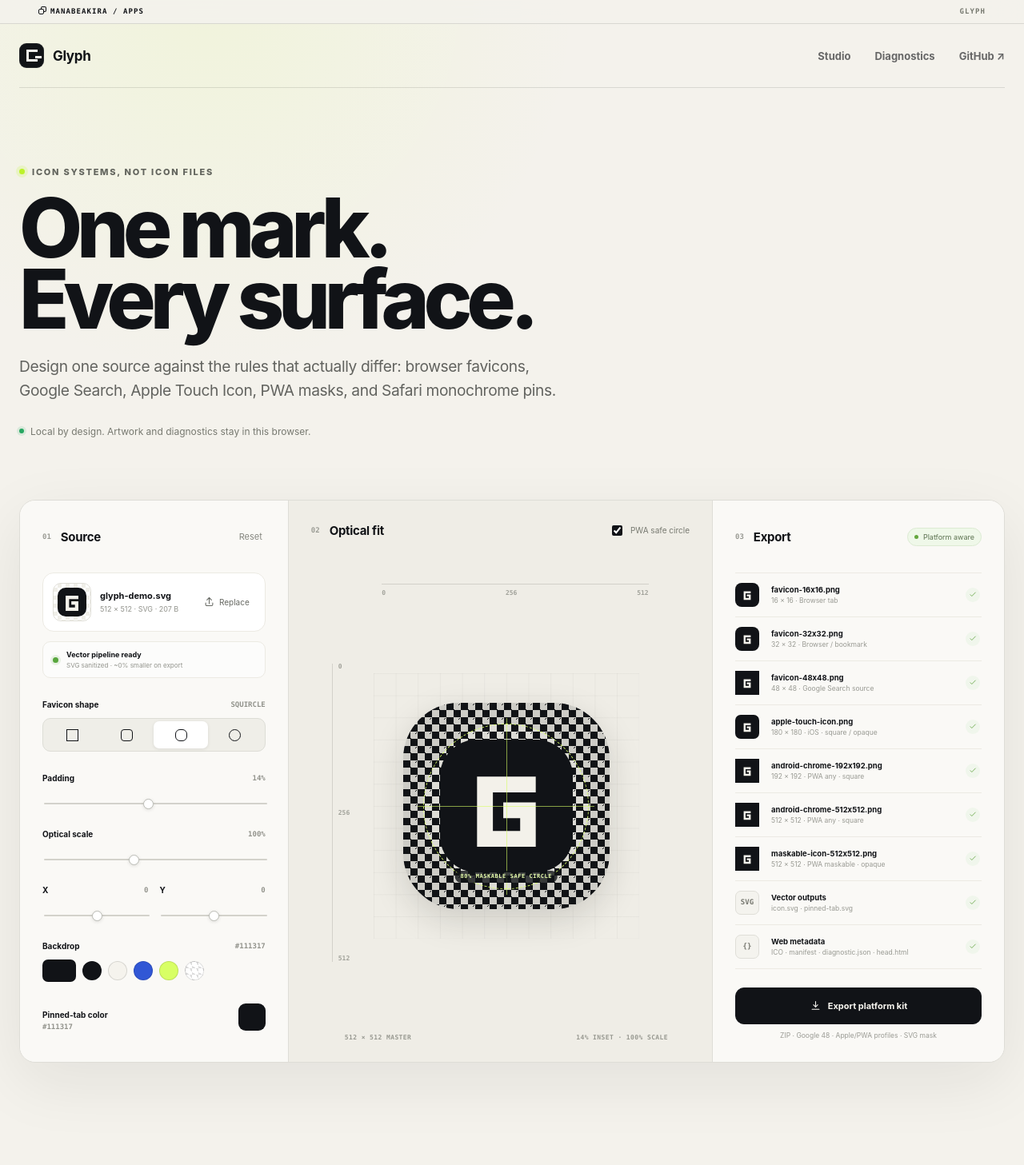
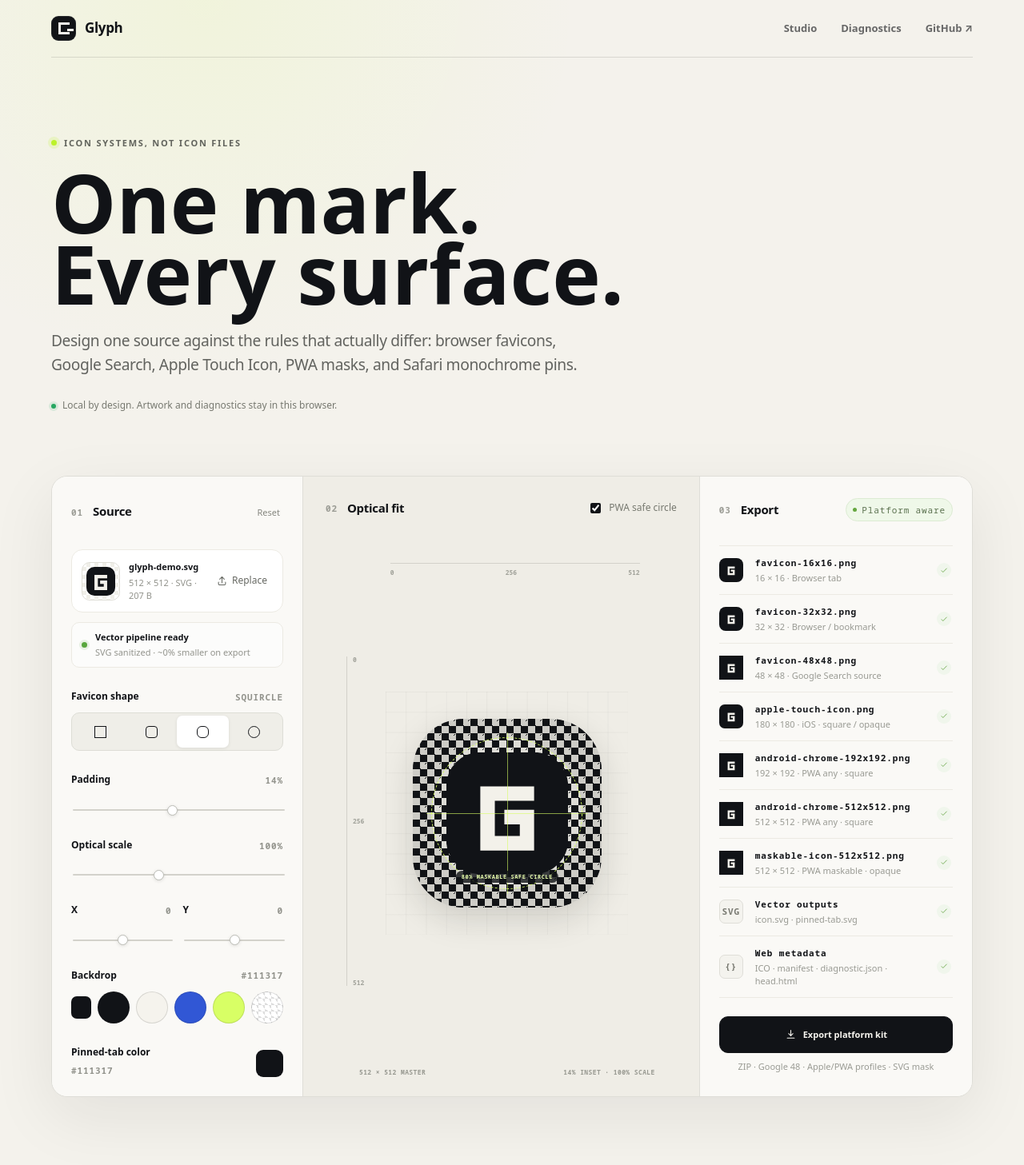
Before and after one commit to akiralazycat/glyph, a Next.js app: page / in a window 1280 px wide. Shown: the top 1457 px of the page at 80% size. Built offline with nearby package versions, Linux system fonts and the light colour scheme.

Commit message:
Refine House typography and spacing

```diff
--- a/app/diagnostics.css
+++ b/app/diagnostics.css
@@ -12,8 +12,8 @@
 .vector-status__dot { width: 7px; height: 7px; border-radius: 50%; background: #aaa; }
 .vector-status__dot.is-ready { background: #58a63d; box-shadow: 0 0 0 3px rgba(88,166,61,.12); }
 .vector-status div { display: flex; min-width: 0; flex-direction: column; gap: 3px; }
-.vector-status strong { font-size: 9px; }
-.vector-status span:last-child { color: #92938c; font-size: 8px; line-height: 1.35; }
+.vector-status strong { font-size: 11px; }
+.vector-status span:last-child { color: #92938c; font-size: 11px; line-height: 1.35; }
 .mask-color-control { display: grid; grid-template-columns: 1fr auto; align-items: end; gap: 12px; }
 .mask-color-control .control-label { display: block; margin: 0; }
 .mask-color-control .control-label span { display: block; }
@@ -21,14 +21,14 @@
 .mask-color-well { position: relative; width: 34px; height: 34px; border-radius: 9px; overflow: hidden; border: 1px solid rgba(0,0,0,.12); }
 .mask-color-well input { position: absolute; inset: 0; opacity: 0; width: 100%; height: 100%; cursor: pointer; }
 .asset-check--muted { opacity: .25; }
-.platform-caption { margin: 17px auto 0; max-width: 390px; color: #8a8b84; font-size: 8.5px; line-height: 1.55; text-align: center; }
+.platform-caption { margin: 17px auto 0; max-width: 390px; color: #8a8b84; font-size: 11px; line-height: 1.55; text-align: center; }
 .preview-grid--dark .platform-caption { color: #9ea19c; }
 .google-display-mask { overflow: hidden; }
 
 .diagnostic-section { padding: 112px 0 22px; scroll-margin-top: 28px; }
 .diagnostic-heading { display: flex; align-items: end; justify-content: space-between; gap: 28px; margin-bottom: 32px; }
-.diagnostic-heading h2 { margin: 14px 0 0; max-width: 800px; font-size: clamp(42px, 5vw, 72px); line-height: .96; letter-spacing: -.055em; }
-.diagnostic-button { height: 38px; padding: 0 16px; border: 1px solid var(--ink); border-radius: 9px; background: transparent; cursor: pointer; font-size: 10px; font-weight: 720; }
+.diagnostic-heading h2 { margin: 14px 0 0; max-width: 800px; font-size: clamp(42px, 5vw, 72px); line-height: .96; letter-spacing: 0; }
+.diagnostic-button { height: 38px; padding: 0 16px; border: 1px solid var(--ink); border-radius: 9px; background: transparent; cursor: pointer; font-size: 11px; font-weight: 720; }
 .diagnostic-button:hover:not(:disabled) { background: var(--ink); color: #f7f5ef; }
 .diagnostic-button:disabled { opacity: .45; cursor: wait; }
 .diagnostic-board { display: grid; grid-template-columns: minmax(280px,.72fr) minmax(0,1.6fr); border: 1px solid var(--line); border-radius: 20px; overflow: hidden; background: var(--panel); box-shadow: var(--shadow); }
@@ -36,23 +36,23 @@
 .score-ring { --score: 0; width: 126px; aspect-ratio: 1; border-radius: 50%; display: grid; place-items: center; position: relative; background: conic-gradient(var(--ink) calc(var(--score) * 1%), #e4e2da 0); }
 .score-ring::after { content: ""; position: absolute; inset: 8px; border-radius: 50%; background: var(--panel); }
 .score-ring strong, .score-ring span { position: relative; z-index: 1; }
-.score-ring strong { font-size: 38px; letter-spacing: -.06em; transform: translateY(-3px); }
-.score-ring span { position: absolute; top: 72px; font: 700 8px/1 ui-monospace, SFMono-Regular, Menlo, monospace; color: #8c8e87; }
+.score-ring strong { font-size: 38px; letter-spacing: 0; transform: translateY(-3px); }
+.score-ring span { position: absolute; top: 72px; font: 700 8px/1 var(--font-mono); color: #8c8e87; }
 .score-panel > div:last-child { min-width: 0; }
-.score-kicker { color: #92938c; font: 700 8px/1 ui-monospace, SFMono-Regular, Menlo, monospace; text-transform: uppercase; letter-spacing: .08em; }
-.score-panel h3 { margin: 10px 0 9px; font-size: 25px; letter-spacing: -.04em; }
-.score-panel p { margin: 0; max-width: 300px; color: #777970; font-size: 10px; line-height: 1.6; }
+.score-kicker { color: #92938c; font: 700 8px/1 var(--font-mono); text-transform: uppercase; letter-spacing: .08em; }
+.score-panel h3 { margin: 10px 0 9px; font-size: 25px; letter-spacing: 0; }
+.score-panel p { margin: 0; max-width: 300px; color: #777970; font-size: 11px; line-height: 1.6; }
 .actual-size-panel { padding: 30px 32px 34px; min-width: 0; }
-.actual-size-header { display: flex; justify-content: space-between; color: #8e9089; font: 700 8px/1 ui-monospace, SFMono-Regular, Menlo, monospace; text-transform: uppercase; letter-spacing: .07em; }
+.actual-size-header { display: flex; justify-content: space-between; color: #8e9089; font: 700 8px/1 var(--font-mono); text-transform: uppercase; letter-spacing: .07em; }
 .actual-size-strip { min-height: 235px; display: grid; grid-template-columns: repeat(4, minmax(80px,1fr)); gap: 12px; align-items: end; padding-top: 26px; }
 .actual-size-item { min-width: 0; }
 .actual-size-stage { height: 184px; display: flex; align-items: center; justify-content: center; border: 1px solid #e6e4dd; background-image: linear-gradient(rgba(30,31,28,.035) 1px, transparent 1px),linear-gradient(90deg,rgba(30,31,28,.035) 1px, transparent 1px); background-size: 12px 12px; border-radius: 11px; overflow: hidden; }
 .actual-icon { display: block; flex: 0 0 auto; overflow: hidden; box-shadow: 0 3px 10px rgba(20,20,18,.12); }
 .actual-icon > span { display: block; width: 100%; height: 100%; background-size: contain; background-position: center; background-repeat: no-repeat; }
 .actual-size-copy { padding-top: 10px; display: grid; grid-template-columns: auto 1fr auto; align-items: center; gap: 6px; }
-.actual-size-copy strong { font: 750 9px/1 ui-monospace, SFMono-Regular, Menlo, monospace; }
-.actual-size-copy span { color: #8e9089; font-size: 8px; white-space: nowrap; overflow: hidden; text-overflow: ellipsis; }
-.score-pill { min-width: 25px; height: 18px; display: grid; place-items: center; border-radius: 99px; font: 750 8px/1 ui-monospace, SFMono-Regular, Menlo, monospace; font-style: normal; }
+.actual-size-copy strong { font: 750 9px/1 var(--font-mono); }
+.actual-size-copy span { color: #8e9089; font-size: 11px; white-space: nowrap; overflow: hidden; text-overflow: ellipsis; }
+.score-pill { min-width: 25px; height: 18px; display: grid; place-items: center; border-radius: 99px; font: 750 8px/1 var(--font-mono); font-style: normal; }
 .score-pill--good { background: #edf7e8; color: #4c8437; }
 .score-pill--mid { background: #f8f2dd; color: #957323; }
 .score-pill--low { background: #f9e8e5; color: #a44f44; }
@@ -61,32 +61,54 @@
 .metric-card:last-child { border-right: 0; }
 .metric-card__top { display: flex; justify-content: space-between; align-items: start; gap: 10px; }
 .metric-card__top > div { display: flex; flex-direction: column; gap: 5px; }
-.metric-card__top span { color: #93958e; font-size: 8px; }
+.metric-card__top span { color: #93958e; font-size: 11px; }
 .metric-card__top strong { font-size: 11px; }
-.metric-card__top > b { font-size: 24px; letter-spacing: -.05em; }
+.metric-card__top > b { font-size: 24px; letter-spacing: 0; }
 .metric-bars { margin-top: 27px; display: grid; gap: 12px; }
 .metric-bars label { display: grid; grid-template-columns: 54px 1fr 22px; gap: 6px; align-items: center; }
-.metric-bars span, .metric-bars em { color: #898b84; font-size: 7.5px; font-style: normal; }
-.metric-bars em { text-align: right; font-family: ui-monospace, SFMono-Regular, Menlo, monospace; }
+.metric-bars span, .metric-bars em { color: #898b84; font-size: 11px; font-style: normal; }
+.metric-bars em { text-align: right; font-family: var(--font-mono); }
 .metric-bars i { height: 3px; background: #e2e1da; border-radius: 99px; overflow: hidden; }
 .metric-bars i b { display: block; height: 100%; background: var(--ink); border-radius: inherit; }
-.metric-card p { margin: 21px 0 0; color: #8d8f88; font-size: 8.5px; line-height: 1.55; }
+.metric-card p { margin: 21px 0 0; color: #8d8f88; font-size: 11px; line-height: 1.55; }
 .safe-orbit { height: 104px; margin-top: 15px; display: grid; place-items: center; }
 .safe-orbit > span { width: 88px; height: 88px; display: block; position: relative; overflow: hidden; }
 .safe-orbit i { position: absolute; inset: 12%; background-size: contain; background-position: center; background-repeat: no-repeat; }
 .safe-orbit b { position: absolute; width: 80%; height: 80%; left: 10%; top: 10%; border: 1px dashed #d8ff65; border-radius: 50%; }
 .diagnostic-notes { margin-top: 18px; padding: 18px 21px; border: 1px solid var(--line); border-radius: 14px; display: grid; grid-template-columns: 130px 1fr; gap: 20px; background: rgba(251,250,246,.72); }
-.diagnostic-notes > strong { font-size: 10px; }
+.diagnostic-notes > strong { font-size: 11px; }
 .diagnostic-notes > div { display: grid; gap: 6px; }
-.diagnostic-notes p { margin: 0; color: #72746d; font-size: 9px; line-height: 1.55; }
+.diagnostic-notes p { margin: 0; color: #72746d; font-size: 11px; line-height: 1.55; }
 .diagnostic-notes p::before { content: "→"; margin-right: 7px; color: #a0a198; }
 .rules-section { display: grid; grid-template-columns: repeat(4,1fr); margin: 96px 0 0; border-top: 1px solid var(--line); border-bottom: 1px solid var(--line); }
 .rules-section article { padding: 30px 26px 34px; border-right: 1px solid var(--line); }
 .rules-section article:first-child { padding-left: 0; }
 .rules-section article:last-child { border-right: 0; padding-right: 0; }
-.rule-platform { color: #8e9089; font: 750 8px/1 ui-monospace, SFMono-Regular, Menlo, monospace; letter-spacing: .1em; }
-.rules-section h3 { margin: 22px 0 10px; font-size: 16px; letter-spacing: -.03em; }
-.rules-section p { margin: 0; color: #777970; font-size: 10px; line-height: 1.6; }
+.rule-platform { color: #8e9089; font: 750 8px/1 var(--font-mono); letter-spacing: .1em; }
+.rules-section h3 { margin: 22px 0 10px; font-size: 16px; letter-spacing: 0; }
+.rules-section p { margin: 0; color: #777970; font-size: 11px; line-height: 1.6; }
+
+/* House v1 keeps the icon specimens actual-size and makes their explanation readable. */
+.vector-status strong,
+.vector-status span:last-child,
+.platform-caption,
+.score-kicker,
+.score-panel p,
+.metric-card__top span,
+.metric-card p,
+.diagnostic-notes > strong,
+.diagnostic-notes p,
+.rule-platform,
+.rules-section p {
+  font-size: var(--text-meta);
+  line-height: 1.45;
+}
+
+.diagnostic-button { min-height: 40px; font-size: var(--text-label); }
+
+@media (pointer: coarse) {
+  .diagnostic-button { min-height: 44px; }
+}
 
 @media (max-width: 1180px) {
   .diagnostic-board { grid-template-columns: 1fr; }
--- a/app/globals.css
+++ b/app/globals.css
@@ -17,15 +17,8 @@
   --house-focus: #3157d5;
 }
 
-.house-bar { min-height: 30px; padding: 0 clamp(18px, 4vw, 48px); display: flex; align-items: center; justify-content: space-between; gap: 20px; position: relative; z-index: 100; border-bottom: 1px solid var(--house-line); background: var(--house-surface); color: var(--house-muted); backdrop-filter: blur(18px); font: 650 9px/1 ui-monospace, SFMono-Regular, Menlo, monospace; letter-spacing: .12em; text-transform: uppercase; }
-.house-bar a { display: inline-flex; align-items: center; gap: 8px; color: var(--house-text); text-decoration: none; }
-.house-bar a:hover { color: var(--house-signal); }
-.house-bar a:focus-visible { outline: 2px solid var(--house-focus); outline-offset: 3px; }
-.house-bar__mark { width: 7px; height: 7px; border: 1px solid currentColor; border-radius: 2px; box-shadow: 3px -3px 0 -1px var(--house-surface), 3px -3px 0 0 currentColor; }
-.house-bar__product { color: var(--house-muted); }
 ::selection { background: color-mix(in srgb, var(--house-signal) 22%, transparent); color: var(--house-text); }
 :where(button, a, input, textarea, select):focus-visible { outline: 2px solid var(--house-focus); outline-offset: 3px; }
-@media (max-width: 560px) { .house-bar { min-height: 28px; } .house-bar__product { display: none; } }
 @media (prefers-reduced-motion: reduce) { html { scroll-behavior: auto !important; } *, *::before, *::after { animation-duration: .01ms !important; animation-iteration-count: 1 !important; transition-duration: .01ms !important; } }
 
 * { box-sizing: border-box; }
@@ -36,7 +29,7 @@
   background:
     radial-gradient(circle at 20% 0%, rgba(216, 255, 101, 0.12), transparent 29rem),
     var(--paper);
-  font-family: Inter, ui-sans-serif, -apple-system, BlinkMacSystemFont, "Segoe UI", sans-serif;
+  font-family: var(--font-ui);
   -webkit-font-smoothing: antialiased;
 }
 button, input { font: inherit; }
@@ -79,7 +72,7 @@
 .hero { padding: 92px 0 78px; max-width: 980px; }
 .eyebrow { display: inline-flex; align-items: center; gap: 9px; text-transform: uppercase; font-size: 11px; letter-spacing: .16em; font-weight: 800; color: #62645d; }
 .eyebrow > span { width: 7px; height: 7px; border-radius: 50%; background: var(--accent-strong); box-shadow: 0 0 0 4px rgba(188, 242, 41, .18); }
-.hero h1 { margin: 19px 0 25px; max-width: 780px; font-size: clamp(66px, 8vw, 118px); line-height: .87; letter-spacing: -.07em; font-weight: 780; }
+.hero h1 { margin: 19px 0 25px; max-width: 780px; font-size: clamp(66px, 8vw, 118px); line-height: .87; letter-spacing: 0; font-weight: 780; }
 .hero p { max-width: 680px; margin: 0; font-size: clamp(17px, 1.5vw, 21px); line-height: 1.55; color: #62635f; letter-spacing: -.02em; }
 .privacy-note { margin-top: 28px; display: flex; align-items: center; gap: 8px; font-size: 12px; color: #777970; }
 .privacy-dot { width: 6px; height: 6px; border-radius: 50%; background: #27a761; box-shadow: 0 0 0 3px rgba(39,167,97,.12); }
@@ -102,7 +95,7 @@
 .panel-heading { display: flex; align-items: center; justify-content: space-between; min-height: 35px; margin-bottom: 27px; }
 .panel-heading > div { display: flex; align-items: center; gap: 12px; }
 .panel-heading h2 { margin: 0; font-size: 15px; letter-spacing: -.02em; }
-.step { font: 700 9px/1 ui-monospace, SFMono-Regular, Menlo, monospace; color: #9a9b94; }
+.step { font: 700 9px/1 var(--font-mono); color: #9a9b94; }
 .text-button { appearance: none; border: 0; background: transparent; padding: 4px; cursor: pointer; font-size: 11px; color: #85867f; }
 .text-button:hover { color: var(--ink); }
 
@@ -118,7 +111,7 @@
 
 .control-group { display: block; margin-top: 27px; }
 .control-label { display: flex; align-items: center; justify-content: space-between; margin-bottom: 11px; font-size: 10px; font-weight: 650; }
-.control-label span:last-child { font-family: ui-monospace, SFMono-Regular, Menlo, monospace; font-size: 9px; font-weight: 600; color: #92938c; text-transform: uppercase; }
+.control-label span:last-child { font-family: var(--font-mono); font-size: 9px; font-weight: 600; color: #92938c; text-transform: uppercase; }
 .segmented { display: flex; padding: 3px; border: 1px solid #ddddd6; background: #efeee8; border-radius: 10px; }
 .segmented button { flex: 1; border: 0; background: transparent; border-radius: 7px; cursor: pointer; }
 .segmented button.active { background: #fff; box-shadow: 0 1px 4px rgba(20,20,18,.09); }
@@ -148,11 +141,11 @@
 .safe-area::before, .safe-area::after { content: ""; position: absolute; background: rgba(216,255,101,.6); }
 .safe-area::before { width: 1px; height: 108%; left: 50%; top: -4%; }
 .safe-area::after { width: 108%; height: 1px; top: 50%; left: -4%; }
-.safe-area span { position: absolute; left: 50%; bottom: 7px; transform: translateX(-50%); background: rgba(17,19,23,.8); color: #e9ffae; border-radius: 99px; padding: 4px 7px; white-space: nowrap; font: 700 7px/1 ui-monospace, SFMono-Regular, Menlo, monospace; text-transform: uppercase; letter-spacing: .08em; }
-.ruler { position: absolute; color: #a1a29a; font: 600 8px/1 ui-monospace, SFMono-Regular, Menlo, monospace; display: flex; justify-content: space-between; }
+.safe-area span { position: absolute; left: 50%; bottom: 7px; transform: translateX(-50%); background: rgba(17,19,23,.8); color: #e9ffae; border-radius: 99px; padding: 4px 7px; white-space: nowrap; font: 700 7px/1 var(--font-mono); text-transform: uppercase; letter-spacing: .08em; }
+.ruler { position: absolute; color: #a1a29a; font: 600 8px/1 var(--font-mono); display: flex; justify-content: space-between; }
 .ruler--top { left: 22%; right: 15%; top: 57px; border-top: 1px solid #d3d1ca; padding-top: 7px; }
 .ruler--side { top: 24%; bottom: 19%; left: 54px; flex-direction: column; border-left: 1px solid #d3d1ca; padding-left: 7px; }
-.artboard-caption { position: absolute; bottom: 26px; left: 70px; right: 55px; display: flex; justify-content: space-between; color: #989991; font: 600 8px/1 ui-monospace, SFMono-Regular, Menlo, monospace; text-transform: uppercase; letter-spacing: .05em; }
+.artboard-caption { position: absolute; bottom: 26px; left: 70px; right: 55px; display: flex; justify-content: space-between; color: #989991; font: 600 8px/1 var(--font-mono); text-transform: uppercase; letter-spacing: .05em; }
 
 .ready-badge { display: inline-flex; align-items: center; gap: 6px; font-size: 9px; color: #5c7250; background: #eff8e9; border: 1px solid #dcebd3; border-radius: 99px; padding: 5px 8px; }
 .ready-badge > span { width: 5px; height: 5px; border-radius: 50%; background: #65a73f; }
@@ -165,7 +158,7 @@
 .asset-row div span { font-size: 8.5px; color: #999a93; }
 .asset-check { width: 18px; height: 18px; border-radius: 50%; background: #f0f6ec; color: #68a747; display: grid; place-items: center; }
 .asset-check svg { width: 12px; }
-.file-icon { width: 30px; height: 30px; display: grid; place-items: center; border: 1px solid #dfded8; border-radius: 7px; font: 700 9px/1 ui-monospace, SFMono-Regular, Menlo, monospace; color: #777870; background: #f4f3ee; }
+.file-icon { width: 30px; height: 30px; display: grid; place-items: center; border: 1px solid #dfded8; border-radius: 7px; font: 700 9px/1 var(--font-mono); color: #777870; background: #f4f3ee; }
 .export-button { width: 100%; height: 46px; margin-top: 23px; border: 1px solid #141619; border-radius: 11px; background: var(--ink); color: #f7f5ef; display: flex; align-items: center; justify-content: center; gap: 8px; cursor: pointer; font-size: 11px; font-weight: 720; transition: transform .2s ease, box-shadow .2s ease; }
 .export-button:hover:not(:disabled) { transform: translateY(-1px); box-shadow: 0 8px 20px rgba(17,19,23,.16); }
 .export-button:disabled { opacity: .6; cursor: wait; }
@@ -174,7 +167,7 @@
 
 .preview-section { padding: 125px 0 40px; }
 .section-heading { display: flex; align-items: end; justify-content: space-between; gap: 30px; margin-bottom: 37px; }
-.section-heading h2 { margin: 14px 0 0; max-width: 760px; font-size: clamp(42px, 5vw, 72px); line-height: .96; letter-spacing: -.055em; }
+.section-heading h2 { margin: 14px 0 0; max-width: 760px; font-size: clamp(42px, 5vw, 72px); line-height: .96; letter-spacing: 0; }
 .preview-controls { display: flex; align-items: center; gap: 10px; }
 .compact-switch { width: 340px; }
 .compact-switch button { height: 30px; padding: 0 8px; font-size: 9px; text-transform: capitalize; color: #81827b; }
@@ -189,7 +182,7 @@
 .preview-grid--dark .preview-card { border-color: #34363a; color: #f4f3ed; }
 .preview-card:nth-child(even) { border-right: 0; }
 .preview-card:nth-last-child(-n+2) { border-bottom: 0; }
-.preview-meta { display: flex; justify-content: space-between; font: 700 8px/1 ui-monospace, SFMono-Regular, Menlo, monospace; text-transform: uppercase; letter-spacing: .07em; color: #999a93; }
+.preview-meta { display: flex; justify-content: space-between; font: 700 8px/1 var(--font-mono); text-transform: uppercase; letter-spacing: .07em; color: #999a93; }
 .preview-meta strong { color: #797b73; }
 .browser-window { margin-top: 38px; border: 1px solid #d5d4ce; background: #fff; border-radius: 11px; overflow: hidden; box-shadow: 0 20px 50px rgba(27,27,25,.08); color: #1c1d20; }
 .preview-grid--dark .browser-window { border-color: #474a4f; background: #292c31; color: #f1f1ee; }
@@ -240,8 +233,8 @@
 .principles article { padding: 34px 36px 42px 0; border-right: 1px solid var(--line); }
 .principles article + article { padding-left: 36px; }
 .principles article:last-child { border-right: 0; }
-.principle-index { color: #a0a198; font: 700 9px/1 ui-monospace, SFMono-Regular, Menlo, monospace; }
-.principles h3 { margin: 33px 0 11px; font-size: 21px; letter-spacing: -.03em; }
+.principle-index { color: #a0a198; font: 700 9px/1 var(--font-mono); }
+.principles h3 { margin: 33px 0 11px; font-size: 21px; letter-spacing: 0; }
 .principles p { margin: 0; max-width: 360px; color: #777970; font-size: 12px; line-height: 1.65; }
 
 footer { min-height: 110px; border-top: 1px solid var(--line); display: grid; grid-template-columns: 1fr 1fr 1fr; align-items: center; color: #8a8b84; font-size: 10px; }
@@ -291,3 +284,65 @@
 @media (prefers-reduced-motion: reduce) {
   *, *::before, *::after { scroll-behavior: auto !important; transition: none !important; }
 }
+
+/* House v1: shared typography and spacing contract. */
+:root {
+  --font-ui: system-ui, -apple-system, BlinkMacSystemFont, "Segoe UI", Roboto, "Noto Sans", "Helvetica Neue", Arial, sans-serif;
+  --font-mono: ui-monospace, "SFMono-Regular", "Cascadia Mono", "Roboto Mono", "Noto Sans Mono", Menlo, Consolas, monospace;
+  --font-editorial: ui-serif, "New York", Georgia, "Times New Roman", serif;
+  --text-decorative: 10px;
+  --text-meta: 11px;
+  --text-label: 12px;
+  --text-control: 13px;
+  --text-body-sm: 14px;
+  --text-body: 16px;
+  --text-lede: clamp(17px, 1.5vw, 20px);
+  --space-1: 4px;
+  --space-2: 8px;
+  --space-3: 12px;
+  --space-4: 16px;
+  --space-5: 24px;
+  --space-6: 32px;
+  --space-7: 48px;
+  --space-8: 64px;
+  --space-9: 96px;
+  --space-10: 128px;
+  --page-gutter: clamp(20px, 5vw, 72px);
+  --section-space: clamp(64px, 8vw, 112px);
+  --card-padding: clamp(16px, 2vw, 24px);
+  --content-max: 1480px;
+  --header-height: 72px;
+  --toolbar-height: 64px;
+}
+
+body { font-family: var(--font-ui); line-height: 1.55; }
+p { max-width: 68ch; }
+.shell { width: min(var(--content-max), calc(100% - (2 * var(--page-gutter)))); }
+.topbar { height: var(--header-height); }
+.source-panel, .export-panel, .preview-card { padding: var(--card-padding); }
+.preview-section { padding-top: var(--section-space); }
+footer { min-height: 128px; padding-block: var(--space-7); font-size: var(--text-meta); }
+
+.step, .ready-badge, .asset-row strong, .file-icon, .principle-index { font-family: var(--font-mono); font-size: var(--text-meta); letter-spacing: .08em; }
+.drop-copy span, .asset-row div span, .export-hint, .notice, .preview-meta, .principles p { font-size: var(--text-meta); line-height: 1.45; }
+.upload-button, .control-label, .mini-toggle, .compact-switch button, .diagnostic-button { font-family: var(--font-ui); font-size: var(--text-label); }
+.control-label span:last-child { font-family: var(--font-mono); font-size: var(--text-meta); letter-spacing: .08em; }
+.shape-switch button, .compact-switch button, .diagnostic-button { min-height: 40px; }
+.theme-toggle { min-width: 44px; min-height: 40px; }
+.text-button, .upload-button { min-height: 40px; }
+.swatch, .transparent-swatch { min-width: 40px; min-height: 40px; }
+
+/* Browser, home-screen and ruler text below 11px is an intentional actual-size preview. */
+.preview-meta { font-family: var(--font-mono); }
+
+@media (max-width: 760px) {
+  .shell { width: min(var(--content-max), calc(100% - (2 * var(--page-gutter)))); }
+  .topbar { height: var(--header-height); }
+  footer { min-height: 96px; padding-block: var(--space-6); }
+}
+
+@media (pointer: coarse) {
+  .shape-switch button, .compact-switch button, .diagnostic-button, .theme-toggle,
+  .text-button, .upload-button, .swatch, .transparent-swatch { min-height: 44px; }
+  .swatch, .transparent-swatch { min-width: 44px; }
+}
--- a/components/glyph-studio-v2.tsx
+++ b/components/glyph-studio-v2.tsx
@@ -5,12 +5,10 @@
 import { StudioPanels } from "./glyph-controls";
 import { GlyphPreviews } from "./glyph-previews";
 import { GlyphDiagnostics } from "./glyph-diagnostics";
-import { HouseBar } from "./house-bar";
 
 export function GlyphStudioV2() {
   const studio = useGlyphStudio();
   return <>
-    <HouseBar product="Glyph" />
     <main className="shell">
     <header className="topbar">
       <a className="brand" href="#top" aria-label="Glyph home"><GlyphMark /><span>Glyph</span></a>
--- a/components/house-bar.tsx
+++ /dev/null
@@ -1,11 +0,0 @@
-export function HouseBar({ product }: { product: string }) {
-  return (
-    <nav className="house-bar" aria-label="Manabeakira apps">
-      <a href="https://app.manabeakira.com" aria-label="Open Manabeakira apps">
-        <span className="house-bar__mark" aria-hidden="true" />
-        <span>manabeakira / apps</span>
-      </a>
-      <span className="house-bar__product">{product}</span>
-    </nav>
-  );
-}
```
